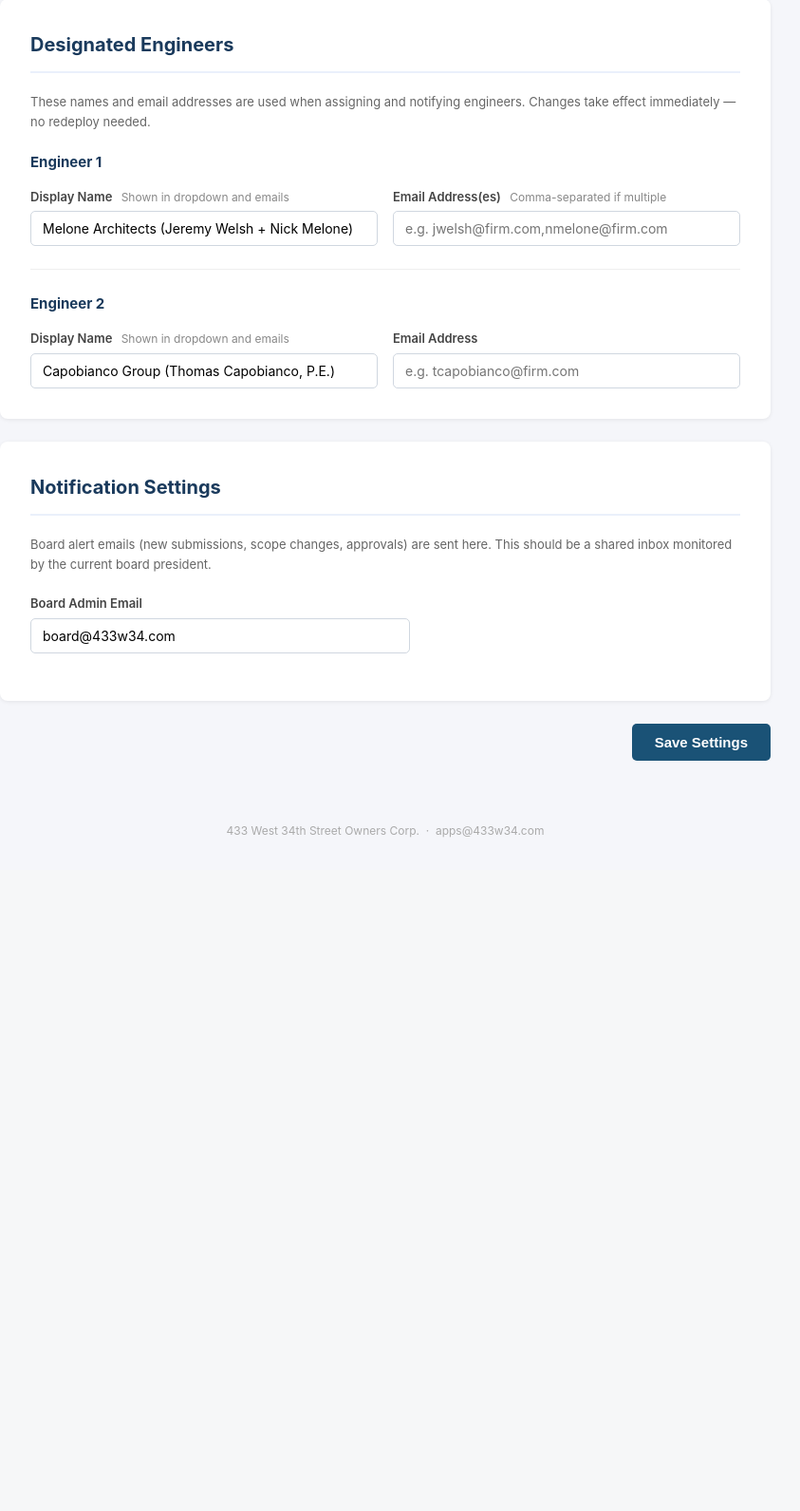
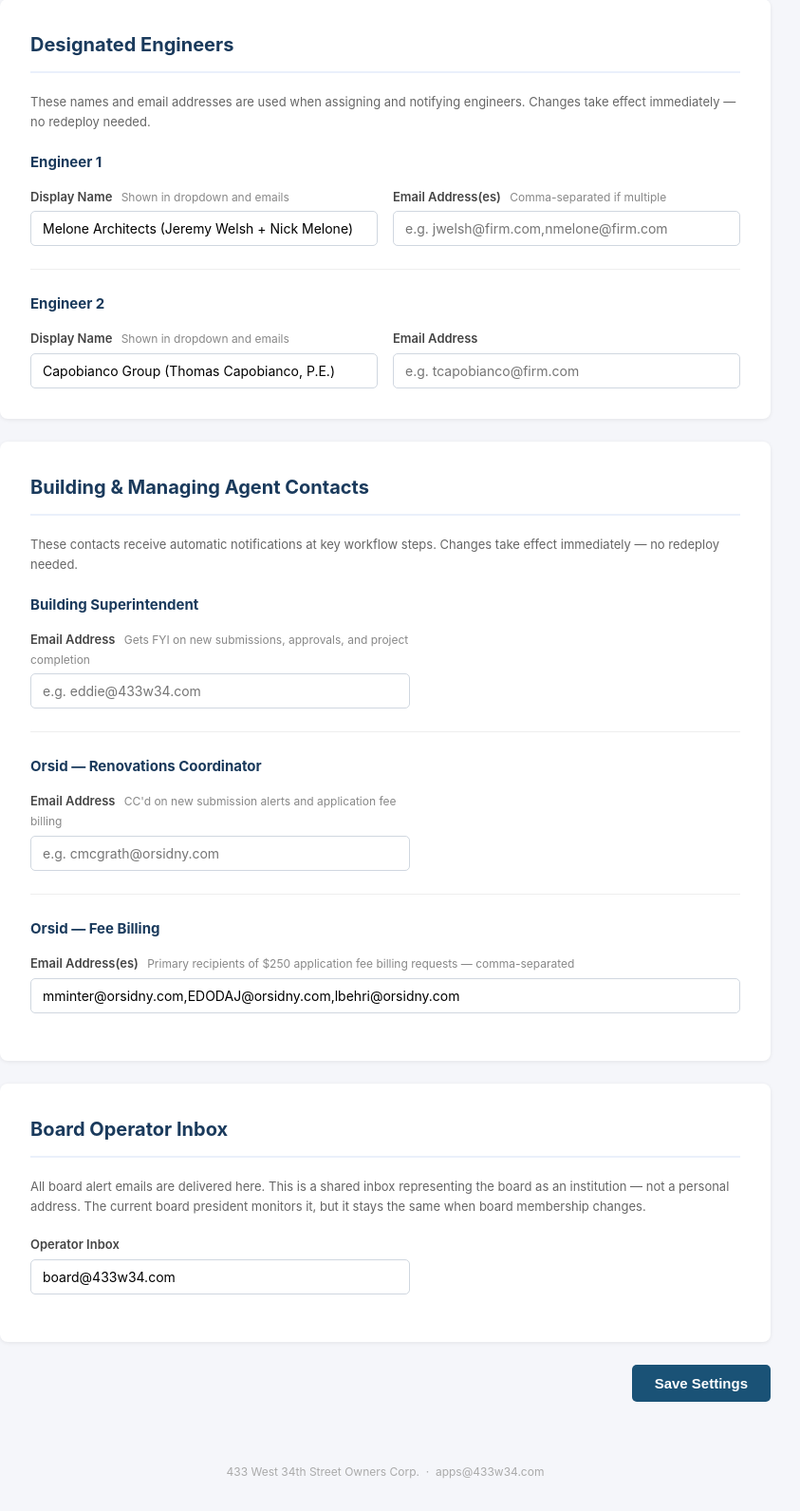
Before and after one commit to golarsgo-pixel/433-alteration-app, a Flask app: page /admin/settings in a window 1280 px wide. Shown: the part 237-1828 px from the top of the page at 95% size, without its empty margins (234-1077 px from the left). Before the commit the page ends 1119 px from the top, so only its background shows below. Run offline with Flask 3, Linux system fonts and the light colour scheme; the visitor is signed in with stand-in values (Sample User, id 1).

Commit message:
Add building superintendent and Orsid contacts to Settings panel

```diff
--- a/app.py
+++ b/app.py
@@ -141,7 +141,8 @@ def apply():
             from_alias=ALTERATIONS_EMAIL,
         )
         # Alert to board + Orsid building management
-        orsid_cc = os.environ.get("ORSID_CC_EMAILS", "")
+        _s = get_settings()
+        orsid_cc = _s.get("orsid_coordinator_email", "")
         send_email(
             to=ADMIN_EMAIL,
             cc=orsid_cc if orsid_cc else None,
@@ -150,12 +151,14 @@ def apply():
             from_alias=ALTERATIONS_EMAIL,
         )
         # FYI to Eddie
-        send_email(
-            to=os.environ["EDDIE_EMAIL"],
-            subject=f"FYI: New Alteration Application — Apt {data['apartment']}",
-            body=eddie_new_submission_email(data),
-            from_alias=ALTERATIONS_EMAIL,
-        )
+        eddie_email = _s.get("superintendent_email", "")
+        if eddie_email:
+            send_email(
+                to=eddie_email,
+                subject=f"FYI: New Alteration Application — Apt {data['apartment']}",
+                body=eddie_new_submission_email(data),
+                from_alias=ALTERATIONS_EMAIL,
+            )
         log_event(app_id, "Email: Receipt sent",
                   f"Receipt sent to {data['shareholder_email']}"
                   + (f", CC {data['gc_email']}" if data.get('gc_email') else "") + ". Board alerted.",
@@ -436,14 +439,18 @@ def admin_approve(app_id):
             from_alias=ALTERATIONS_EMAIL,
         )
         # FYI to Eddie
-        send_email(
-            to=os.environ["EDDIE_EMAIL"],
-            subject=f"FYI: Alteration Approved — Apt {application['apartment']}",
-            body=eddie_approval_email(application),
-            from_alias=ALTERATIONS_EMAIL,
-        )
+        _s = get_settings()
+        eddie_email = _s.get("superintendent_email", "")
+        if eddie_email:
+            send_email(
+                to=eddie_email,
+                subject=f"FYI: Alteration Approved — Apt {application['apartment']}",
+                body=eddie_approval_email(application),
+                from_alias=ALTERATIONS_EMAIL,
+            )
         # CC Orsid building mgmt
-        for addr in os.environ.get("ORSID_CC_EMAILS", "").split(","):
+        orsid_coord = _s.get("orsid_coordinator_email", "")
+        for addr in orsid_coord.split(","):
             if addr.strip():
                 send_email(
                     to=addr.strip(),
@@ -526,14 +533,17 @@ def admin_complete(app_id):
             from_alias=ALTERATIONS_EMAIL,
         )
         # FYI to Eddie
-        send_email(
-            to=os.environ["EDDIE_EMAIL"],
-            subject=f"FYI: Alteration Complete — Apt {application['apartment']}",
-            body=(f"<p>Hi Eddie,</p><p>The alteration for <strong>Apt {application['apartment']}</strong> "
-                  f"({application.get('shareholder_name')}) is now complete and closed out. "
-                  f"The security deposit is being returned to the shareholder via Orsid.</p>"),
-            from_alias=ALTERATIONS_EMAIL,
-        )
+        _s = get_settings()
+        eddie_email = _s.get("superintendent_email", "")
+        if eddie_email:
+            send_email(
+                to=eddie_email,
+                subject=f"FYI: Alteration Complete — Apt {application['apartment']}",
+                body=(f"<p>Hi Eddie,</p><p>The alteration for <strong>Apt {application['apartment']}</strong> "
+                      f"({application.get('shareholder_name')}) is now complete and closed out. "
+                      f"The security deposit is being returned to the shareholder via Orsid.</p>"),
+                from_alias=ALTERATIONS_EMAIL,
+            )
         log_event(app_id, "Status: Complete",
                   f"Project complete. Deposit return confirmed. "
                   f"Shareholder and Eddie notified.",
@@ -599,9 +609,10 @@ def admin_bill_fee(app_id):
         flash("Application not found.", "error")
         return redirect(url_for("admin_dashboard"))
 
-    ORSID_FEE_TO = "mminter@orsidny.com,EDODAJ@orsidny.com,lbehri@orsidny.com"
+    _s = get_settings()
+    ORSID_FEE_TO = _s.get("orsid_fee_billing_emails", "mminter@orsidny.com,EDODAJ@orsidny.com,lbehri@orsidny.com")
     shareholder_email = app_data.get("shareholder_email", "")
-    ORSID_FEE_CC = ",".join(filter(None, ["cmcgrath@orsidny.com", shareholder_email]))
+    ORSID_FEE_CC = ",".join(filter(None, [_s.get("orsid_coordinator_email", ""), shareholder_email]))
 
     try:
         body = application_fee_billing_email(app_data)
@@ -700,11 +711,14 @@ def admin_settings():
 @require_board_login
 def admin_settings_save():
     updates = {
-        "engineer_1_label":  request.form.get("engineer_1_label", "").strip(),
-        "engineer_1_emails": request.form.get("engineer_1_emails", "").strip(),
-        "engineer_2_label":  request.form.get("engineer_2_label", "").strip(),
-        "engineer_2_email":  request.form.get("engineer_2_email", "").strip(),
-        "admin_email":       request.form.get("admin_email", "").strip(),
+        "engineer_1_label":           request.form.get("engineer_1_label", "").strip(),
+        "engineer_1_emails":          request.form.get("engineer_1_emails", "").strip(),
+        "engineer_2_label":           request.form.get("engineer_2_label", "").strip(),
+        "engineer_2_email":           request.form.get("engineer_2_email", "").strip(),
+        "admin_email":                request.form.get("admin_email", "").strip(),
+        "superintendent_email":       request.form.get("superintendent_email", "").strip(),
+        "orsid_coordinator_email":    request.form.get("orsid_coordinator_email", "").strip(),
+        "orsid_fee_billing_emails":   request.form.get("orsid_fee_billing_emails", "").strip(),
     }
     try:
         save_settings(updates)
--- a/services/sheets_service.py
+++ b/services/sheets_service.py
@@ -182,13 +182,16 @@ def get_application_log(app_id: str) -> list:
 # ── Settings (separate "Settings" tab) ────────────────────────────────────────
 
 _SETTINGS_DEFAULTS = {
-    "engineer_1_key":    "Melone",
-    "engineer_1_label":  "Melone Architects (Jeremy Welsh + Nick Melone)",
-    "engineer_1_emails": "",
-    "engineer_2_key":    "Capobianco",
-    "engineer_2_label":  "Capobianco Group (Thomas Capobianco, P.E.)",
-    "engineer_2_email":  "",
-    "admin_email":       "board@433w34.com",
+    "engineer_1_key":            "Melone",
+    "engineer_1_label":          "Melone Architects (Jeremy Welsh + Nick Melone)",
+    "engineer_1_emails":         "",
+    "engineer_2_key":            "Capobianco",
+    "engineer_2_label":          "Capobianco Group (Thomas Capobianco, P.E.)",
+    "engineer_2_email":          "",
+    "admin_email":               "board@433w34.com",
+    "superintendent_email":      "",
+    "orsid_coordinator_email":   "",
+    "orsid_fee_billing_emails":  "mminter@orsidny.com,EDODAJ@orsidny.com,lbehri@orsidny.com",
 }
 
 
@@ -203,9 +206,11 @@ def _ensure_settings_tab():
         ).execute()
         # Seed with defaults, pulling from env vars for smooth migration
         seed = dict(_SETTINGS_DEFAULTS)
-        seed["engineer_1_emails"] = os.environ.get("MELONE_EMAILS", "")
-        seed["engineer_2_email"]  = os.environ.get("CAPOBIANCO_EMAIL", "")
-        seed["admin_email"]       = os.environ.get("ADMIN_EMAIL", "board@433w34.com")
+        seed["engineer_1_emails"]        = os.environ.get("MELONE_EMAILS", "")
+        seed["engineer_2_email"]         = os.environ.get("CAPOBIANCO_EMAIL", "")
+        seed["admin_email"]              = os.environ.get("ADMIN_EMAIL", "board@433w34.com")
+        seed["superintendent_email"]     = os.environ.get("EDDIE_EMAIL", "")
+        seed["orsid_coordinator_email"]  = os.environ.get("ORSID_CC_EMAILS", "")
         header = [["key", "value", "updated_at"]]
         rows = [[k, v, datetime.now().strftime("%Y-%m-%d")] for k, v in seed.items()]
         svc.spreadsheets().values().update(
@@ -226,18 +231,22 @@ def get_settings() -> dict:
         rows = result.get("values", [])
         # Start with hardcoded defaults, then layer env vars, then sheet values
         settings = dict(_SETTINGS_DEFAULTS)
-        settings["engineer_1_emails"] = os.environ.get("MELONE_EMAILS", settings["engineer_1_emails"])
-        settings["engineer_2_email"]  = os.environ.get("CAPOBIANCO_EMAIL", settings["engineer_2_email"])
-        settings["admin_email"]       = os.environ.get("ADMIN_EMAIL", settings["admin_email"])
+        settings["engineer_1_emails"]       = os.environ.get("MELONE_EMAILS", settings["engineer_1_emails"])
+        settings["engineer_2_email"]        = os.environ.get("CAPOBIANCO_EMAIL", settings["engineer_2_email"])
+        settings["admin_email"]             = os.environ.get("ADMIN_EMAIL", settings["admin_email"])
+        settings["superintendent_email"]    = os.environ.get("EDDIE_EMAIL", settings["superintendent_email"])
+        settings["orsid_coordinator_email"] = os.environ.get("ORSID_CC_EMAILS", settings["orsid_coordinator_email"])
         for row in rows[1:]:
             if len(row) >= 2 and row[0]:
                 settings[row[0]] = row[1]
         return settings
     except Exception:
         settings = dict(_SETTINGS_DEFAULTS)
-        settings["engineer_1_emails"] = os.environ.get("MELONE_EMAILS", "")
-        settings["engineer_2_email"]  = os.environ.get("CAPOBIANCO_EMAIL", "")
-        settings["admin_email"]       = os.environ.get("ADMIN_EMAIL", "board@433w34.com")
+        settings["engineer_1_emails"]       = os.environ.get("MELONE_EMAILS", "")
+        settings["engineer_2_email"]        = os.environ.get("CAPOBIANCO_EMAIL", "")
+        settings["admin_email"]             = os.environ.get("ADMIN_EMAIL", "board@433w34.com")
+        settings["superintendent_email"]    = os.environ.get("EDDIE_EMAIL", "")
+        settings["orsid_coordinator_email"] = os.environ.get("ORSID_CC_EMAILS", "")
         return settings
 
 
--- a/templates/admin/settings.html
+++ b/templates/admin/settings.html
@@ -69,15 +69,59 @@
       </div>
     </div>
 
-    <!-- Notification Settings -->
+    <!-- Building & Managing Agent Contacts -->
     <div class="card">
-      <h2>Notification Settings</h2>
+      <h2>Building &amp; Managing Agent Contacts</h2>
       <p style="font-size:13px; color:#666; margin-bottom:20px;">
-        Board alert emails (new submissions, scope changes, approvals) are sent here.
-        This should be a shared inbox monitored by the current board president.
+        These contacts receive automatic notifications at key workflow steps.
+        Changes take effect immediately — no redeploy needed.
+      </p>
+
+      <h3 style="margin-bottom:14px;">Building Superintendent</h3>
+      <div class="form-group" style="max-width:400px; margin-bottom:20px;">
+        <label>Email Address
+          <span class="hint">Gets FYI on new submissions, approvals, and project completion</span>
+        </label>
+        <input type="text" name="superintendent_email"
+               value="{{ settings.get('superintendent_email', '') }}"
+               placeholder="e.g. eddie@433w34.com">
+      </div>
+
+      <hr class="section-divider">
+
+      <h3 style="margin-bottom:14px;">Orsid — Renovations Coordinator</h3>
+      <div class="form-group" style="max-width:400px; margin-bottom:20px;">
+        <label>Email Address
+          <span class="hint">CC'd on new submission alerts and application fee billing</span>
+        </label>
+        <input type="text" name="orsid_coordinator_email"
+               value="{{ settings.get('orsid_coordinator_email', '') }}"
+               placeholder="e.g. cmcgrath@orsidny.com">
+      </div>
+
+      <hr class="section-divider">
+
+      <h3 style="margin-bottom:14px;">Orsid — Fee Billing</h3>
+      <div class="form-group">
+        <label>Email Address(es)
+          <span class="hint">Primary recipients of $250 application fee billing requests — comma-separated</span>
+        </label>
+        <input type="text" name="orsid_fee_billing_emails"
+               value="{{ settings.get('orsid_fee_billing_emails', '') }}"
+               placeholder="e.g. mminter@orsidny.com,EDODAJ@orsidny.com,lbehri@orsidny.com">
+      </div>
+    </div>
+
+    <!-- Board Operator Inbox -->
+    <div class="card">
+      <h2>Board Operator Inbox</h2>
+      <p style="font-size:13px; color:#666; margin-bottom:20px;">
+        All board alert emails are delivered here. This is a shared inbox representing the board
+        as an institution — not a personal address. The current board president monitors it, but
+        it stays the same when board membership changes.
       </p>
       <div class="form-group" style="max-width:400px;">
-        <label>Board Admin Email</label>
+        <label>Operator Inbox</label>
         <input type="email" name="admin_email"
                value="{{ settings.get('admin_email', 'board@433w34.com') }}"
                placeholder="board@433w34.com">
```
